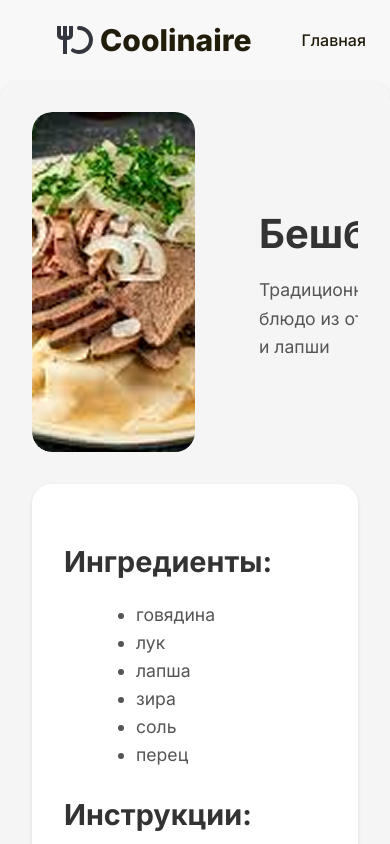
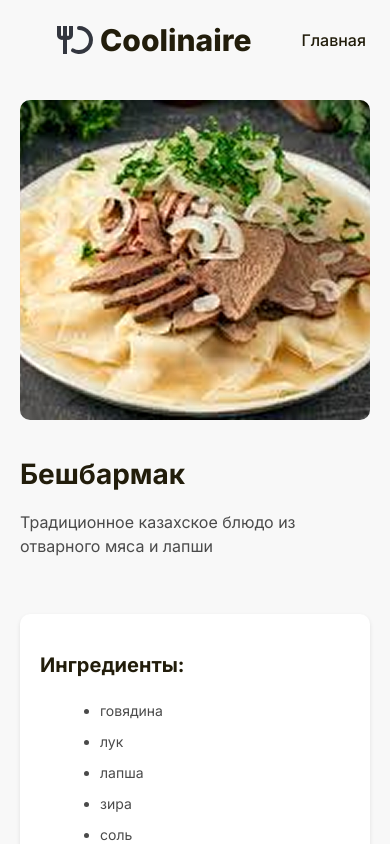
Before and after one commit to 71d1k/coolinaire, a React (Vite) app: page /recipe/beshbarmak in a window 390 px wide. Shown: the top 844 px of the page. Built offline with nearby package versions, Linux system fonts and the light colour scheme.

Commit message:
recipepage

```diff
--- a/src/components/RecipePage.jsx
+++ b/src/components/RecipePage.jsx
@@ -64,7 +64,7 @@ const RecipePage = () => {
 
   return (
     <div className="recipe-page-container">
-      <div className="recipe-image-container">
+      <div className="recipe-page-image-container">
         {recipeImage && <img src={recipeImage} alt={recipe.title} />}
         <div className="recipe-info">
           <h1>{recipe.title}</h1>
--- a/src/styles/RecipePage.css
+++ b/src/styles/RecipePage.css
@@ -1,66 +1,113 @@
 .recipe-page-container {
-  max-width: 800px;
-  margin: 0 auto;
-  padding: 2rem;
-  background-color: #f5f5f5;
-  border-radius: 20px;
-  box-shadow: 0 2px 4px rgba(0, 0, 0, 0.1);
+  padding: 40px 160px; /* Отступы по бокам */
+  background-color: #f8f8f8; /* Цвет фона */
 }
 
-.recipe-image-container {
+.recipe-page-image-container {
   display: flex;
   align-items: center;
-  gap: 2rem;
-  border-radius: 20px;
-  overflow: hidden;
+  margin-bottom: 40px;
 }
 
-.recipe-image-container img {
-  max-width: 50%;
-  height: auto;
-  border-radius: 20px;
-  width: 400px;
-  height: 340px;
-  object-fit: cover;
+.recipe-page-image-container img {
+  width: 400px; /* Ширина изображения */
+  height: 320px; /* Высота изображения */
+  object-fit: cover; /* Масштабируем изображение, сохраняя пропорции */
+  border-radius: 10px; /* Закругленные края изображения */
+  margin-right: 40px; /* Отступ справа от изображения */
 }
 
 .recipe-info {
   flex: 1;
-  padding: 2rem;
 }
 
 .recipe-info h1 {
-  font-size: 2.5rem;
-  font-weight: bold;
-  margin-bottom: 1rem;
-  color: #333;
+  color: #221d0b; /* Цвет заголовка */
+  font-size: 36px; /* Размер заголовка */
+  margin-bottom: 20px;
 }
 
 .recipe-info p {
-  font-size: 1.1rem;
-  line-height: 1.6;
-  color: #555;
+  color: #4a4a4a; /* Цвет описания */
+  font-size: 18px; /* Размер описания */
+  line-height: 1.5; /* Межстрочный интервал */
 }
 
 .recipe-details {
-  margin-top: 2rem;
-  padding: 2rem;
-  background-color: #fff;
-  border-radius: 20px;
-  box-shadow: 0 2px 4px rgba(0, 0, 0, 0.1);
+  background-color: #ffffff; /* Цвет фона блока с деталями */
+  padding: 40px;
+  border-radius: 10px; /* Закругленные края блока */
+  box-shadow: 0 2px 4px rgba(0, 0, 0, 0.1); /* Тень блока */
 }
 
 .recipe-details h2 {
-  font-size: 1.8rem;
-  font-weight: bold;
-  margin-bottom: 1rem;
-  color: #333;
+  color: #221d0b; /* Цвет заголовков */
+  font-size: 24px; /* Размер заголовков */
+  margin-bottom: 20px;
 }
 
 .recipe-details ul,
 .recipe-details ol {
-  font-size: 1.1rem;
-  line-height: 1.6;
-  color: #555;
-  margin-left: 2rem;
+  color: #4a4a4a; /* Цвет текста */
+  font-size: 16px; /* Размер текста */
+  line-height: 1.5; /* Межстрочный интервал */
+  margin-left: 20px; /* Отступ слева для списков */
 }
+
+.recipe-details ul li,
+.recipe-details ol li {
+  margin-bottom: 10px; /* Отступ между элементами списка */
+}
+
+@media (max-width: 1024px) { /* Адаптив */
+  .recipe-page-container {
+    padding: 40px 80px;
+  }
+
+  .recipe-page-image-container img {
+    width: 300px;
+  }
+}
+
+@media (max-width: 768px) {
+  .recipe-page-container {
+    padding: 40px;
+  }
+
+  .recipe-page-image-container {
+    flex-direction: column;
+  }
+
+  .recipe-page-image-container img {
+    width: 100%;
+    margin-right: 0;
+    margin-bottom: 20px;
+  }
+}
+
+@media (max-width: 480px) {
+  .recipe-page-container {
+    padding: 20px;
+  }
+
+  .recipe-info h1 {
+    font-size: 28px;
+  }
+
+  .recipe-info p {
+    font-size: 16px;
+  }
+
+  .recipe-details {
+    padding: 20px;
+  }
+
+  .recipe-details h2 {
+    font-size: 20px;
+  }
+
+  .recipe-details ul,
+  .recipe-details ol {
+    font-size: 14px;
+  }
+}
```
